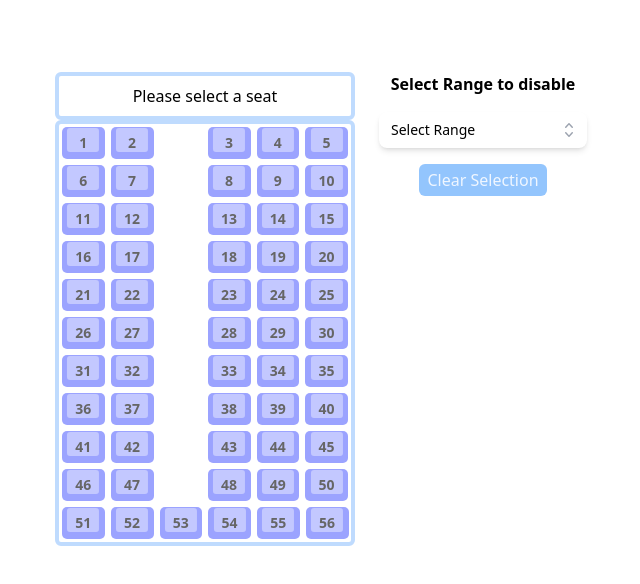
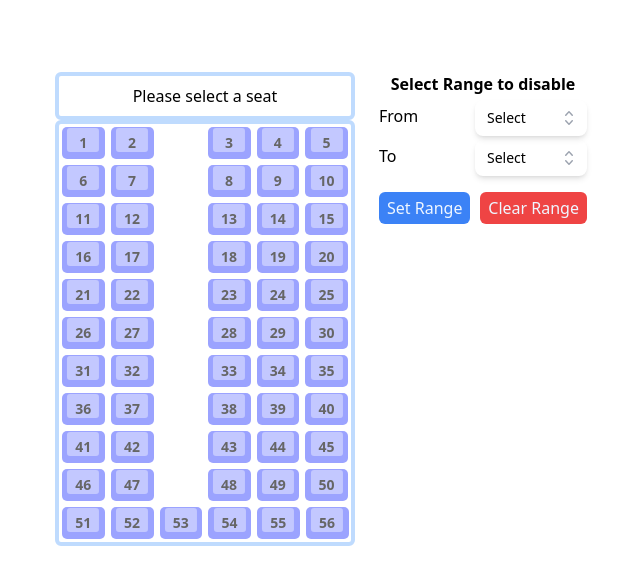
Before and after one commit to skynetpanda9/BusSeat, a React (Vite) app: page / in a window 1280 px wide. Shown: the top 584 px of the page, without its empty margins (319-959 px from the left). Built offline with nearby package versions, Linux system fonts and the light colour scheme.

Commit message:
new Range

```diff
--- a/src/Components/DropDown.jsx
+++ b/src/Components/DropDown.jsx
@@ -115,17 +115,6 @@
           </div>
         </Listbox>
       </div>
-      <button
-        disabled={displaytext === "Select Range"}
-        onClick={() => {
-          setCurrentRange([]);
-          setSelected([]);
-          setDisplayText("Select Range");
-        }}
-        className='mt-4 rounded-md bg-blue-500 text-blue-50 px-2 py-1 disabled:bg-blue-300'
-      >
-        Clear Selection
-      </button>
     </div>
   );
 }
--- /dev/null
+++ b/src/Components/DropRange.jsx
@@ -0,0 +1,93 @@
+import React, { Fragment, useState, useEffect } from "react";
+import { Listbox, Transition } from "@headlessui/react";
+import { CheckIcon, ChevronUpDownIcon } from "@heroicons/react/20/solid";
+
+const DropRange = ({ row, setValue }) => {
+  const [selected, setSelected] = useState("Select");
+
+  const FilterData = () => {
+    return (
+      <div>
+        {row.map((a) => {
+          return (
+            <li key={a}>
+              <ol>
+                {a.map((s) => {
+                  return (
+                    <Listbox.Option
+                      key={s}
+                      className={({ active }) =>
+                        `relative cursor-default select-none py-2 pl-10 pr-4 ${
+                          active
+                            ? "bg-amber-100 text-amber-900"
+                            : "text-gray-900"
+                        }`
+                      }
+                      value={s}
+                    >
+                      {({ selected }) => (
+                        <>
+                          <span
+                            className={`block truncate ${
+                              selected ? "font-medium" : "font-normal"
+                            }`}
+                          >
+                            {s}
+                          </span>
+                          {selected ? (
+                            <span className='absolute inset-y-0 left-0 flex items-center pl-3 text-amber-600'>
+                              <CheckIcon
+                                className='h-5 w-5'
+                                aria-hidden='true'
+                              />
+                            </span>
+                          ) : null}
+                        </>
+                      )}
+                    </Listbox.Option>
+                  );
+                })}
+              </ol>
+            </li>
+          );
+        })}
+      </div>
+    );
+  };
+
+  useEffect(() => {
+    setValue(selected);
+  }, [selected]);
+
+  return (
+    <div>
+      <div className='w-28'>
+        <Listbox value={selected} onChange={setSelected}>
+          <div className='relative mt-1'>
+            <Listbox.Button className='relative w-full cursor-default rounded-lg bg-white py-2 pl-3 pr-10 text-left shadow-md focus:outline-none focus-visible:border-indigo-500 focus-visible:ring-2 focus-visible:ring-white focus-visible:ring-opacity-75 focus-visible:ring-offset-2 focus-visible:ring-offset-orange-300 sm:text-sm'>
+              <span className='block truncate'>{selected}</span>
+              <span className='pointer-events-none absolute inset-y-0 right-0 flex items-center pr-2'>
+                <ChevronUpDownIcon
+                  className='h-5 w-5 text-gray-400'
+                  aria-hidden='true'
+                />
+              </span>
+            </Listbox.Button>
+            <Transition
+              as={Fragment}
+              leave='transition ease-in duration-100'
+              leaveFrom='opacity-100'
+              leaveTo='opacity-0'
+            >
+              <Listbox.Options className='absolute mt-1 max-h-60 w-full overflow-auto rounded-md bg-white py-1 text-base shadow-lg ring-1 ring-black ring-opacity-5 focus:outline-none sm:text-sm'>
+                <FilterData />
+              </Listbox.Options>
+            </Transition>
+          </div>
+        </Listbox>
+      </div>
+    </div>
+  );
+};
+
+export default DropRange;
--- /dev/null
+++ b/src/Components/RangeSelector.jsx
@@ -0,0 +1,44 @@
+import React, { useState, useEffect } from "react";
+import DropRange from "./DropRange";
+
+const RangeSelector = ({ setCurrentRange, row }) => {
+  const [val1, setVal1] = useState();
+  const [val2, setVal2] = useState();
+
+  return (
+    <>
+      <div className='flex flex-row w-full items-center justify-between z-50'>
+        <label htmlFor='From'>From</label>
+        <DropRange setValue={setVal1} row={row} />
+      </div>
+      <div className='flex flex-row w-full items-center justify-between z-10'>
+        <label htmlFor='From'>To</label>
+        <DropRange setValue={setVal2} row={row} />
+      </div>
+      <div className='flex flex-row justify-between items-center w-full'>
+        <button
+          // disabled={displaytext === "Select Range"}
+          onClick={() => {
+            setCurrentRange(row.splice(val1, val2));
+          }}
+          className='mt-4 rounded-md bg-blue-500 text-blue-50 px-2 py-1 disabled:bg-blue-300'
+        >
+          Set Range
+        </button>
+        <button
+          // disabled={displaytext === "Select Range"}
+          onClick={() => {
+            //   setCurrentRange([]);
+            //   setSelected([]);
+            //   setDisplayText("Select Range");
+          }}
+          className='mt-4 rounded-md bg-red-500 text-blue-50 px-2 py-1 disabled:bg-blue-300'
+        >
+          Clear Range
+        </button>
+      </div>
+    </>
+  );
+};
+
+export default RangeSelector;
--- a/src/Components/SeatsView.jsx
+++ b/src/Components/SeatsView.jsx
@@ -1,5 +1,6 @@
 import React, { useState } from "react";
 import DropDown from "./DropDown";
+import RangeSelector from "./RangeSelector";
 import "./styleTest.css";
 
 const busSeat = [
@@ -18,6 +19,9 @@
 
 const SeatsView = () => {
   const [currentRange, setCurrentRange] = useState([]);
+
+  console.log(currentRange);
+
   return (
     <div className='flex flex-row w-full justify-center mt-10'>
       <div className='flex flex-col w-[300px]'>
@@ -25,7 +29,7 @@
           <h1 className='w-full mt-3'>Please select a seat</h1>
         </div>
         <ol className='border-4 border-blue-200 rounded-md'>
-          {busSeat.map((row, idx) => {
+          {busSeat.map((row) => {
             return (
               <li key={row}>
                 <ol
@@ -63,11 +67,7 @@
         <h3 className='font-bold text-center text-base w-52'>
           Select Range to disable
         </h3>
-        <DropDown
-          currentRange={currentRange}
-          setCurrentRange={setCurrentRange}
-          busSeat={busSeat}
-        />
+        <RangeSelector setCurrentRange={setCurrentRange} row={busSeat} />
       </div>
     </div>
   );
```
